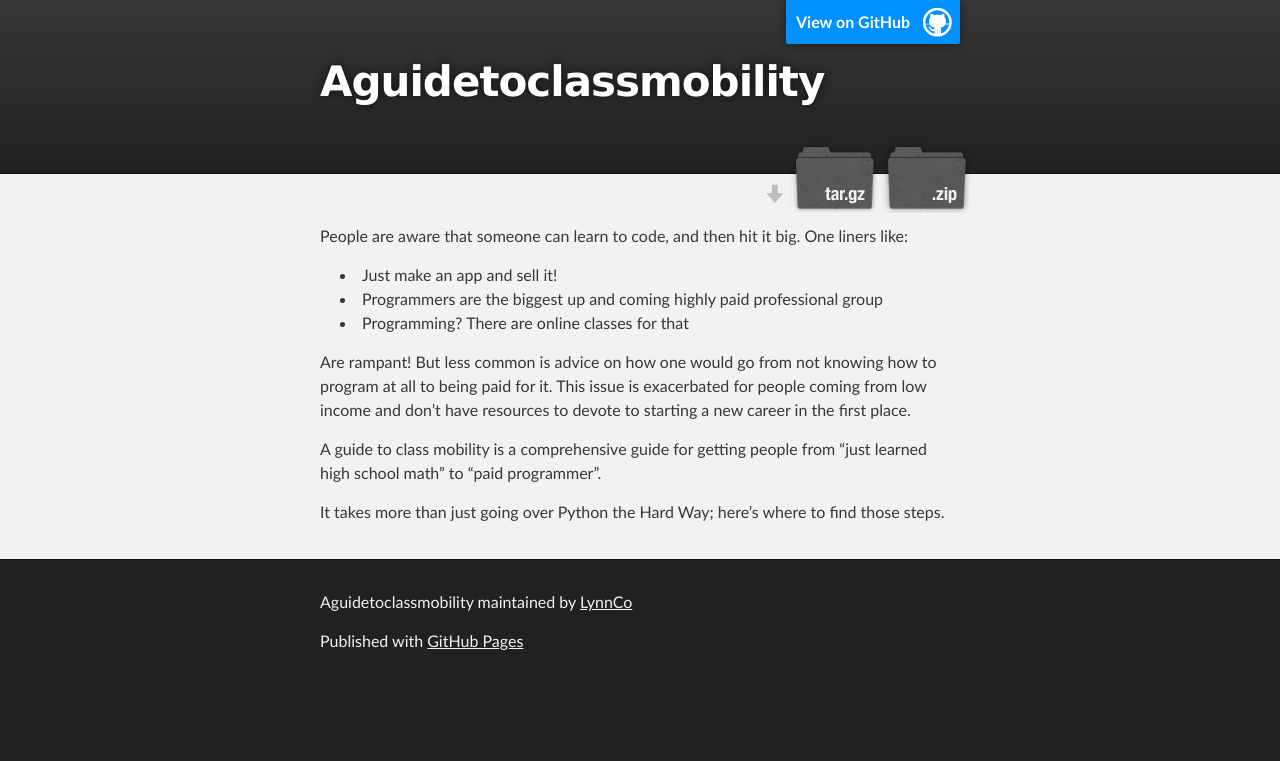
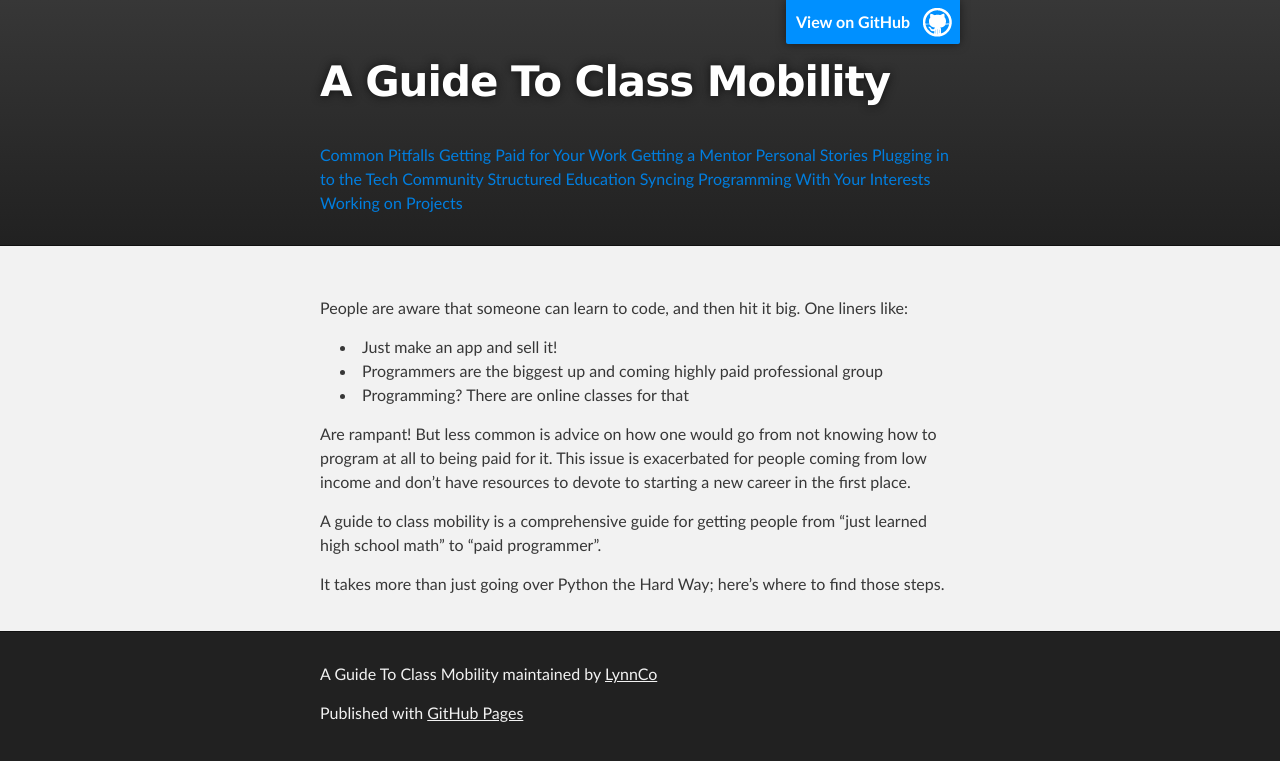
Before and after one commit to coilysiren/AGuideToClassMobility, a Jekyll site: the page built from index.md, in a window 1280 px wide. Shown: the top 761 px of the page. Built offline with Jekyll 4.4.1, drawn with Linux system fonts in a browser that asks for light colours; Markdown is read by kramdown in place of the engine named in the settings.

Commit message:
Add links to other pages

```diff
--- a/_layouts/default.html
+++ b/_layouts/default.html
@@ -18,13 +18,20 @@
         <header class="inner">
           <a id="forkme_banner" href="https://github.com/LynnCo/AGuideToClassMobility">View on GitHub</a>
 
-          <h1 id="project_title">Aguidetoclassmobility</h1>
+          <h1 id="project_title">A Guide To Class Mobility</h1>
           <h2 id="project_tagline"></h2>
-
-            <section id="downloads">
-              <a class="zip_download_link" href="https://github.com/LynnCo/AGuideToClassMobility/zipball/master">Download this project as a .zip file</a>
-              <a class="tar_download_link" href="https://github.com/LynnCo/AGuideToClassMobility/tarball/master">Download this project as a tar.gz file</a>
-            </section>
+          <nav>
+            <a href="/common-pitfalls">Common Pitfalls</a>
+            <a href="/getting-money-for-your-work">Getting Paid for Your Work</a>
+            <a href="/mentor-acquisition">Getting a Mentor</a>
+            <a href="/personal-stories">Personal Stories</a>
+            <a href="/plugging-into-the-tech-community">Plugging in to the Tech
+              Community</a>
+            <a href="/structured-education">Structured Education</a>
+            <a href="/syncing-programming-with-your-interests">Syncing
+              Programming With Your Interests</a>
+            <a href="/working-on-projects">Working on Projects</a>
+          </nav>
         </header>
     </div>
 
@@ -38,7 +45,7 @@
     <!-- FOOTER  -->
     <div id="footer_wrap" class="outer">
       <footer class="inner">
-        <p class="copyright">Aguidetoclassmobility maintained by <a href="https://github.com/LynnCo">LynnCo</a></p>
+        <p class="copyright">A Guide To Class Mobility maintained by <a href="https://github.com/LynnCo">LynnCo</a></p>
         <p>Published with <a href="http://pages.github.com">GitHub Pages</a></p>
       </footer>
     </div>
```
